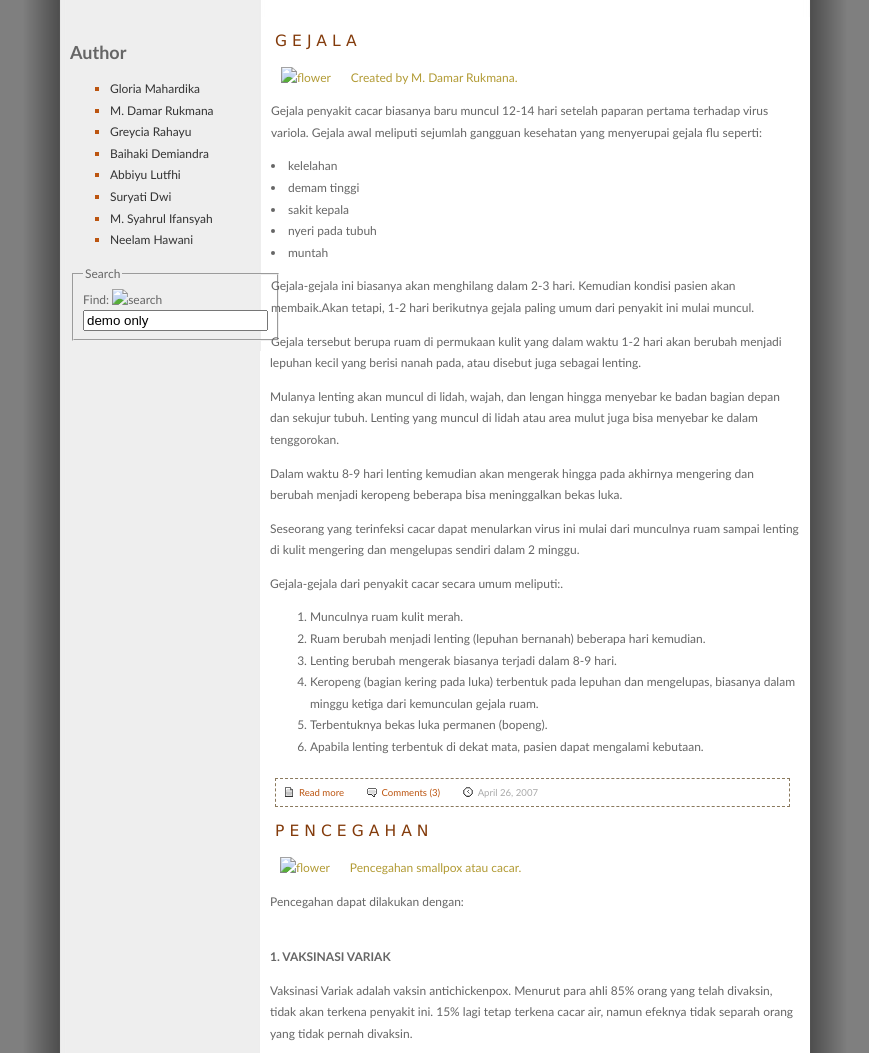
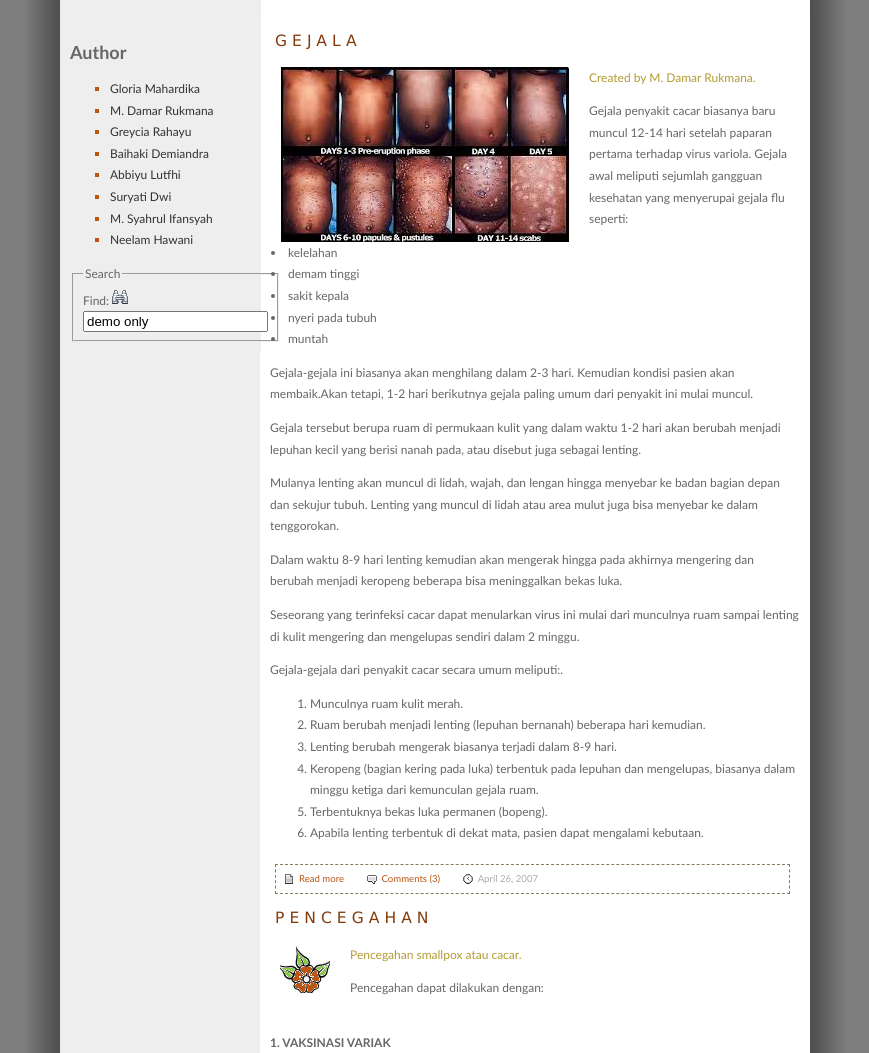
Before and after one commit to SMAKBO/2020-wabah-xi-4-smallpox, a plain HTML site: page wabah.html in a window 1280 px wide. Shown: the part 187-1240 px from the top of the page, without its empty margins (205-1074 px from the left). Drawn offline with Linux system fonts and the light colour scheme; files whose address does not match are found by name.

Commit message:
Update wabah.html

```diff
--- a/wabah.html
+++ b/wabah.html
@@ -36,7 +36,7 @@
       <fieldset>
       <legend>Search</legend>
       <div> <span>
-        <label for="txtsearch"> Find: <img src="img/search.gif" alt="search" /></label>
+        <label for="txtsearch"> Find: <img src="search.gif" alt="search" /></label>
         </span> <span>
         <input type="text" value="demo only" name="txtsearch" title="Text input: search" id="txtsearch" size="20" />
         </span> </div>
@@ -45,7 +45,7 @@
     </div>
   <div id="content">
     <h2>Gejala</h2>
-    <p class="info"><img class="noborder" src="img/smalla.jpg" alt="flower" title="flower"/>Created by M. Damar Rukmana.</p>
+    <p class="info"><img class="noborder" src="smalla.jpg" alt="flower" title="flower"/>Created by M. Damar Rukmana.</p>
     <p>Gejala penyakit cacar biasanya baru muncul 12-14 hari setelah paparan pertama terhadap virus variola. Gejala awal meliputi sejumlah gangguan kesehatan yang menyerupai gejala flu seperti:</p>
 
 <li>kelelahan</li>
@@ -74,7 +74,7 @@
 </ol></p>
     <p class="post"> <a href="#" class="readmore">Read more</a> <a href="#" class="comments">Comments (3)</a> <span class="date">April 26, 2007</span> </p>
     <h2>Pencegahan</h2>
-    <p class="info"><img class="noborder" src="img/flower.jpg" alt="flower" title="flower"/>Pencegahan smallpox atau cacar.</p>
+    <p class="info"><img class="noborder" src="flower.jpg" alt="flower" title="flower"/>Pencegahan smallpox atau cacar.</p>
     <p>Pencegahan dapat dilakukan dengan:</p>
     <br>
     <strong>1. VAKSINASI VARIAK</strong>
@@ -99,7 +99,7 @@
         <li> Anak remaja (14 tahun keatas) dan Orang dewasa</li>
     <p class="post"> <a href="#" class="readmore">Read more</a> <a href="#" class="comments">Comments (3)</a> <span class="date">April 26, 2007</span> </p>
      <h2>Pengobatan</h2>
-    <p class="info"><img class="noborder" src="img/flower.jpg" alt="flower" title="flower"/> Lorem Ipsum is simply dummy text of the printing and typesetting industry.</p>
+    <p class="info"><img class="noborder" src="flower.jpg" alt="flower" title="flower"/> Lorem Ipsum is simply dummy text of the printing and typesetting industry.</p>
     <p>Lorem ipsum dolor sit amet, consectetuer adipiscing elit. Duis odio. Suspendisse aliquet. Nunc porta rutrum urna. Morbi porttitor magna id velit. Morbi egestas. Etiam lorem sapien, vehicula in, dictum sed, accumsan tristique, justo. Nunc fringilla congue est. Donec mollis leo et arcu. In condimentum lacus non turpis. Morbi faucibus. Duis dapibus. Aenean lobortis. Ut nec metus non diam scelerisque euismod. Nulla facilisi. In laoreet, augue eu auctor scelerisque, urna orci pretium sem, nec pulvinar orci enim vel dui. Quisque sit amet arcu. In hac habitasse platea dictumst. Pellentesque habitant morbi tristique senectus et netus et malesuada fames ac turpis egestas. Cras vestibulum est in risus. Nulla facilisi.</p>
     <p class="post"> <a href="#" class="readmore">Read more</a> <a href="#" class="comments">Comments (3)</a> <span class="date">April 26, 2007</span> </p>
   </div>
```
